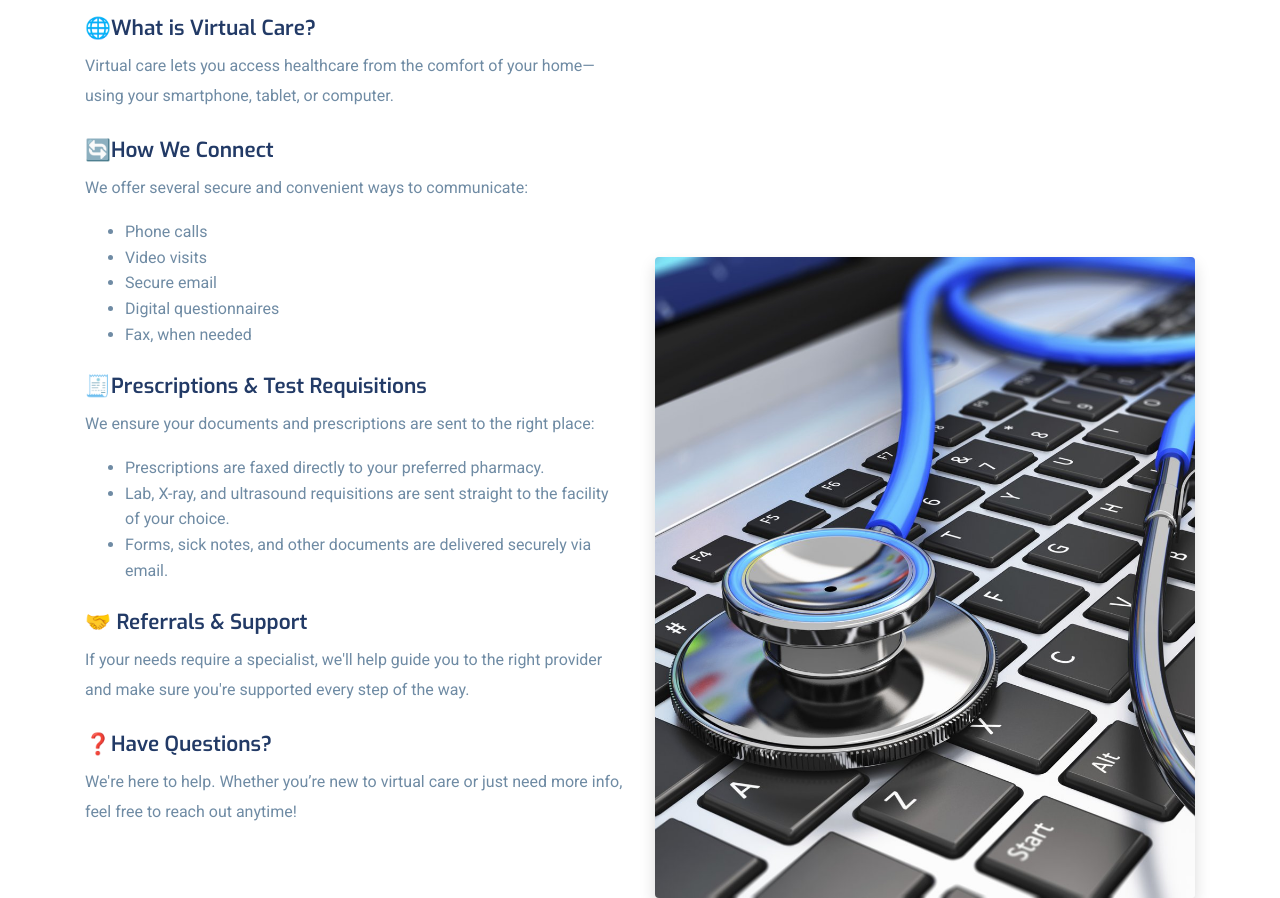
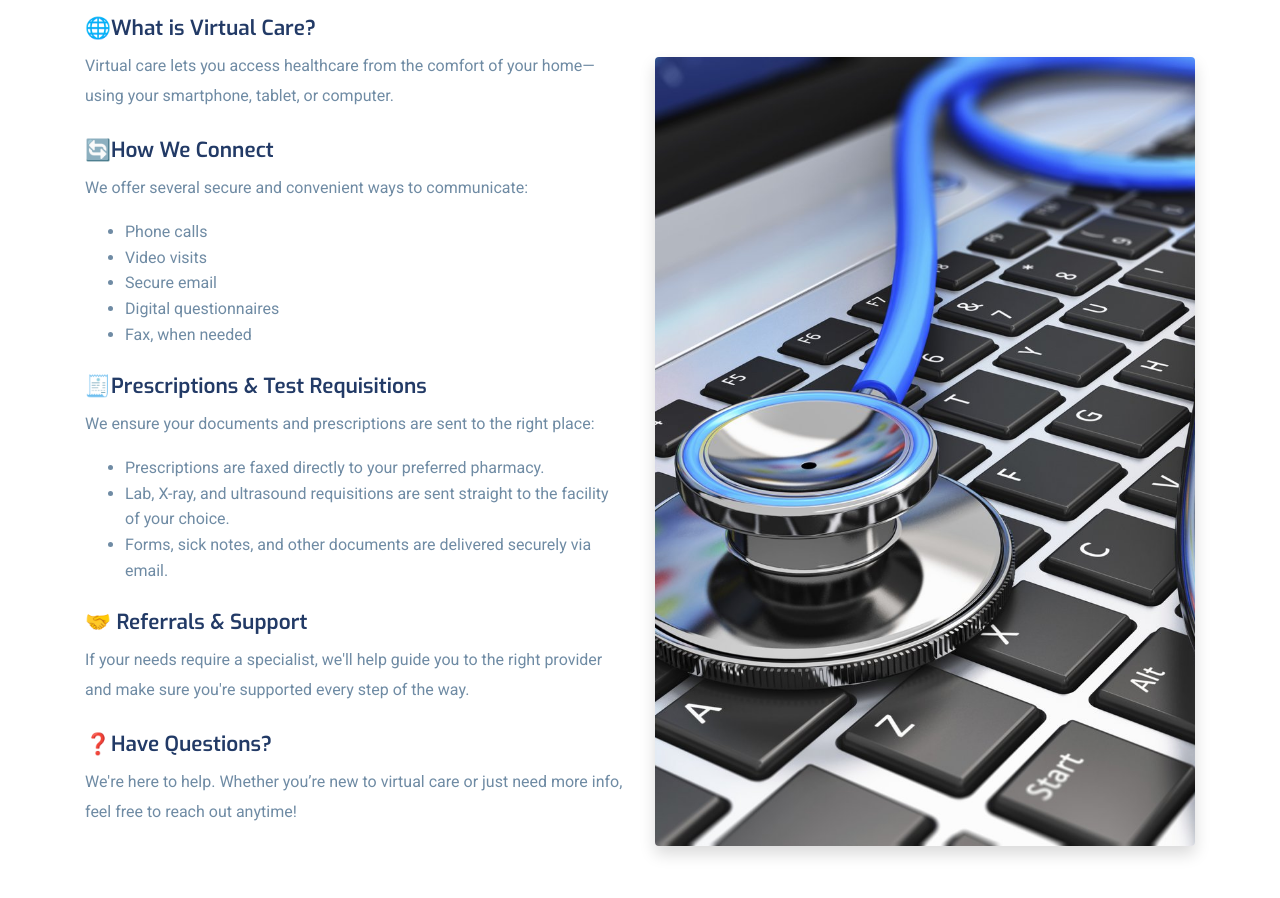
Before and after one commit to ShamalKhalid/Pulse-Pro-Clinic-NP, a website: page index.html in a window 1280 px wide. Shown: the part 1507-2405 px from the top of the page. Drawn offline with Linux system fonts and the light colour scheme; some packages are replaced by stand-ins of ours.

Commit message:
fix: image margin fix

```diff
--- a/css/style.css
+++ b/css/style.css
@@ -1676,6 +1676,9 @@ a:focus {
     text-align: left !important;
     margin-left: 0 !important;
   }
+  .imageclass {
+    margin-top: 10vh !important;
+  }
 }
 
 @media (min-width: 768px) {
@@ -1683,6 +1686,9 @@ a:focus {
     text-align: left !important;
     margin-left: 80px;
   }
+  /* .imageclass {
+    margin-top: 10vh !important;
+  } */
 }
 
 /* expert */
@@ -1738,3 +1744,10 @@ a:focus {
     display: none !important;
   }
 }
+
+.imageclass {
+  width: 100%;
+  height: 80%;
+  object-fit: cover;
+  margin-top: 25vh;
+}
--- a/index.html
+++ b/index.html
@@ -232,13 +232,7 @@
               <img
                 src="images/about/img-4.jpg"
                 alt="Virtual Care Stethoscope on Keyboard"
-                class="img-fluid rounded shadow w-100"
-                style="
-                  width: 100%;
-                  height: 65%;
-                  object-fit: cover;
-                  margin-top: 50vh;
-                "
+                class="img-fluid rounded shadow w-100 imageclass"
               />
             </div>
           </div>
```
